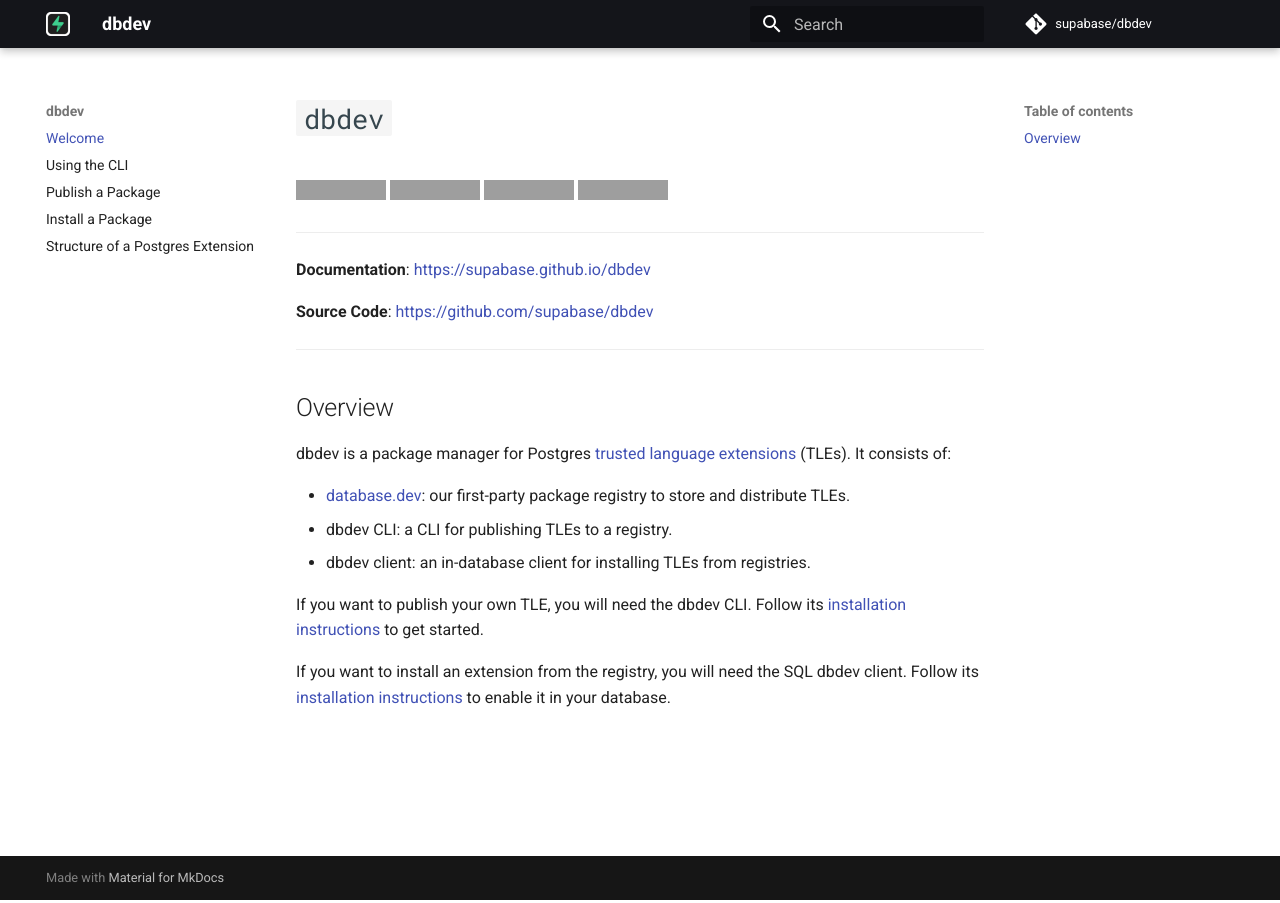
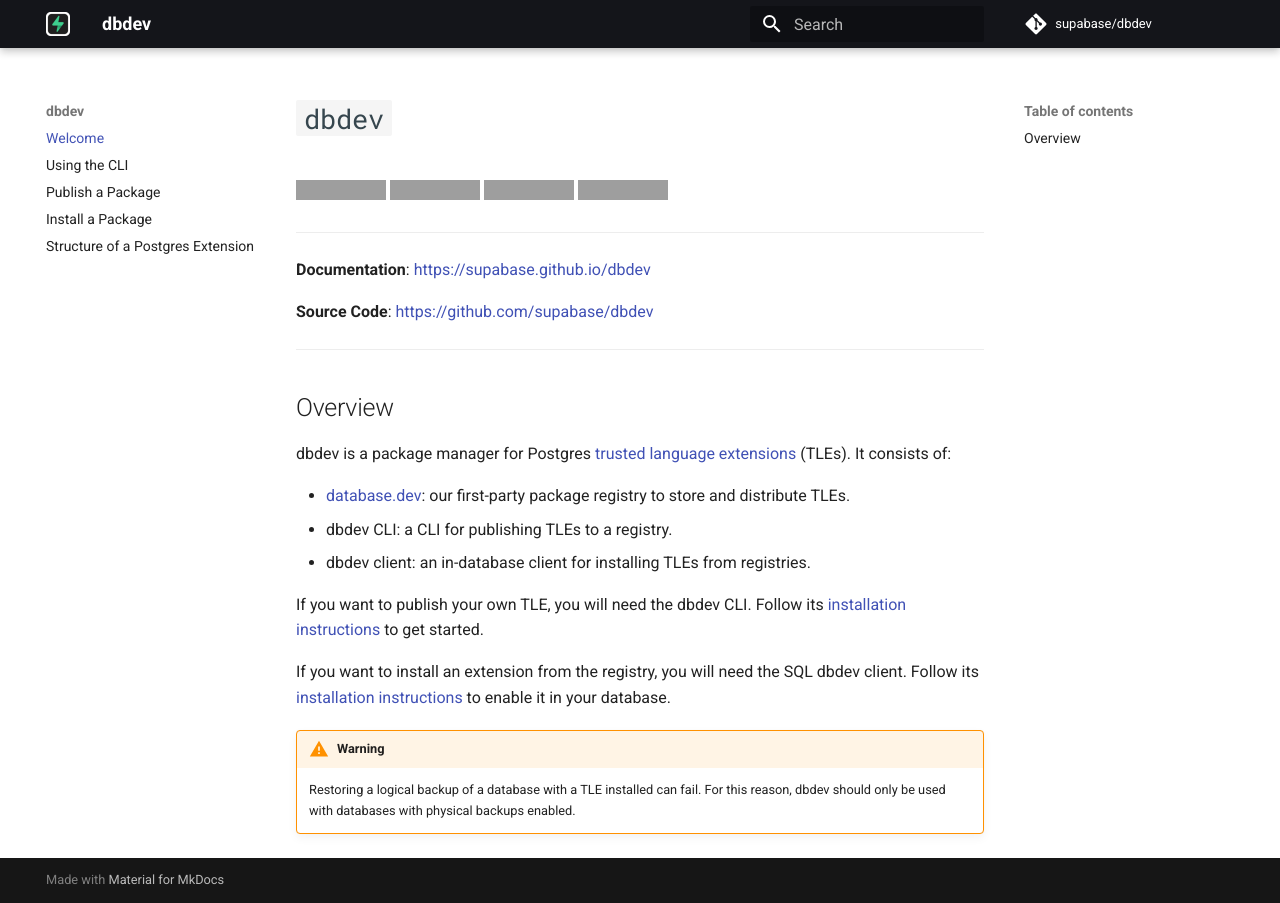
Before and after one commit to supabase/dbdev, an MkDocs documentation site: the page built from docs/index.md, in a window 1280 px wide. Built offline with MkDocs 1.6.1 and Material for MkDocs 9.7.7, drawn with Linux system fonts in a browser that asks for light colours; comment, search, counter and statistics services are not loaded; grey boxes are pictures that could not be loaded.

Commit message:
add a warning about not using dbdev with logical backups

```diff
--- a/docs/index.md
+++ b/docs/index.md
@@ -27,3 +27,7 @@
 If you want to publish your own TLE, you will need the dbdev CLI. Follow its [installation instructions](cli.md#installation) to get started.
 
 If you want to install an extension from the registry, you will need the SQL dbdev client. Follow its [installation instructions](https://database.dev/installer) to enable it in your database.
+
+!!! warning
+
+    Restoring a logical backup of a database with a TLE installed can fail. For this reason, dbdev should only be used with databases with physical backups enabled.
```
Also changed, not shown: README.md (+3 -0 lines).
